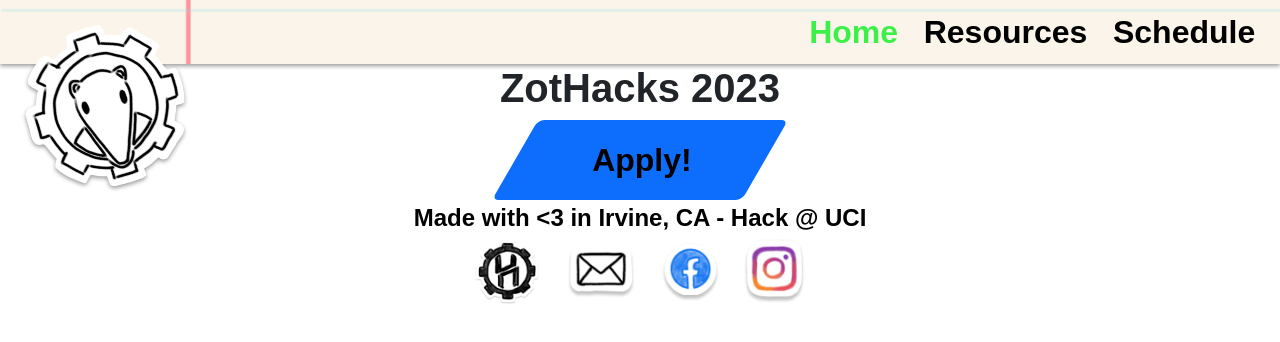
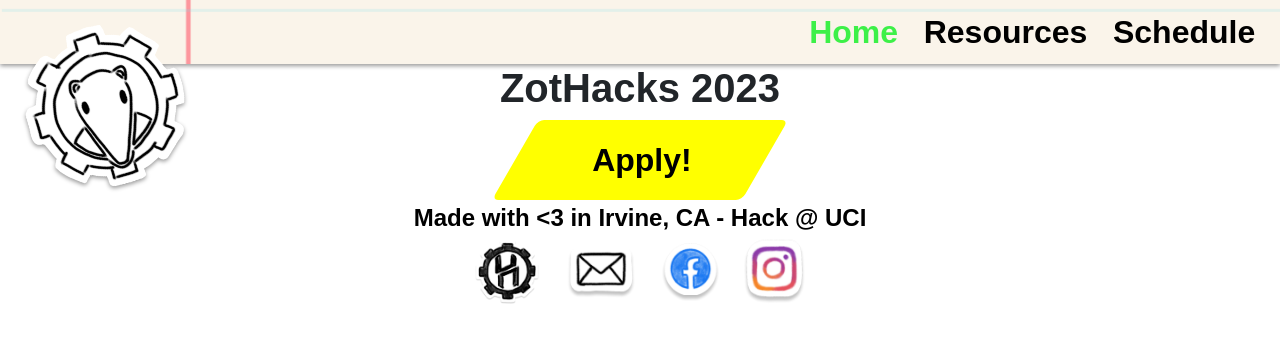
Before and after one commit to HackAtUCI/zothacks-site-2023, a Next.js app in the folder apps/site/: page / in a window 1280 px wide. Shown: the top 342 px of the page. Built offline with nearby package versions, Linux system fonts and the light colour scheme; a web font is replaced by a local one.

Commit message:
fix: re-added button color

```diff
--- a/apps/site/src/views/Landing/Landing.module.scss
+++ b/apps/site/src/views/Landing/Landing.module.scss
@@ -11,6 +11,7 @@
 	width: 250px;
 	margin: 0px;
 	border: none;
+	background-color: utils.$yellow;
 	transition: all 0.1s ease;
 
 	&:hover {
```
